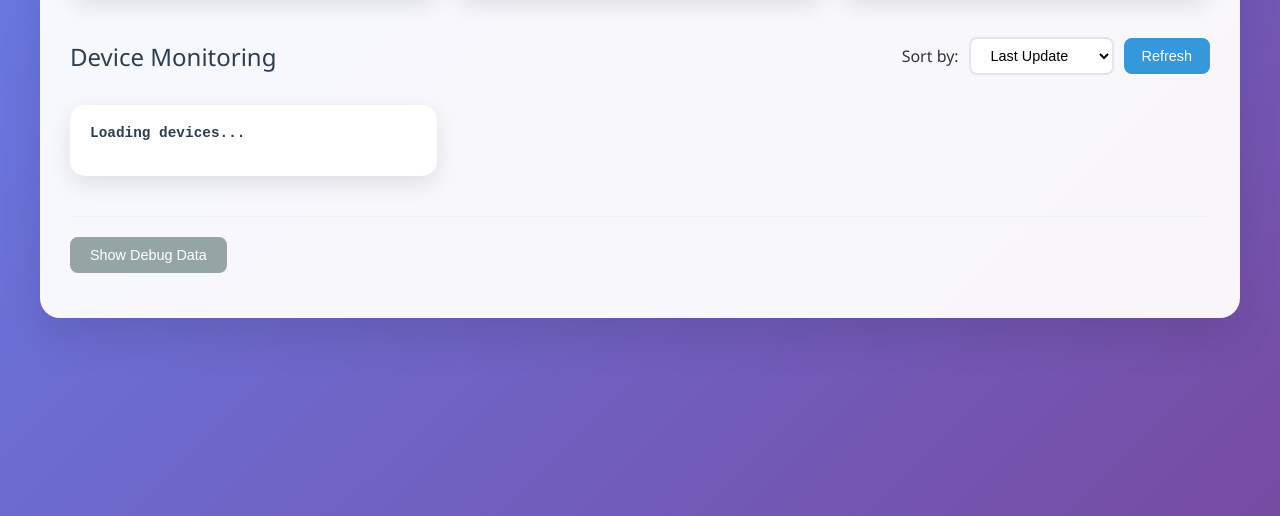
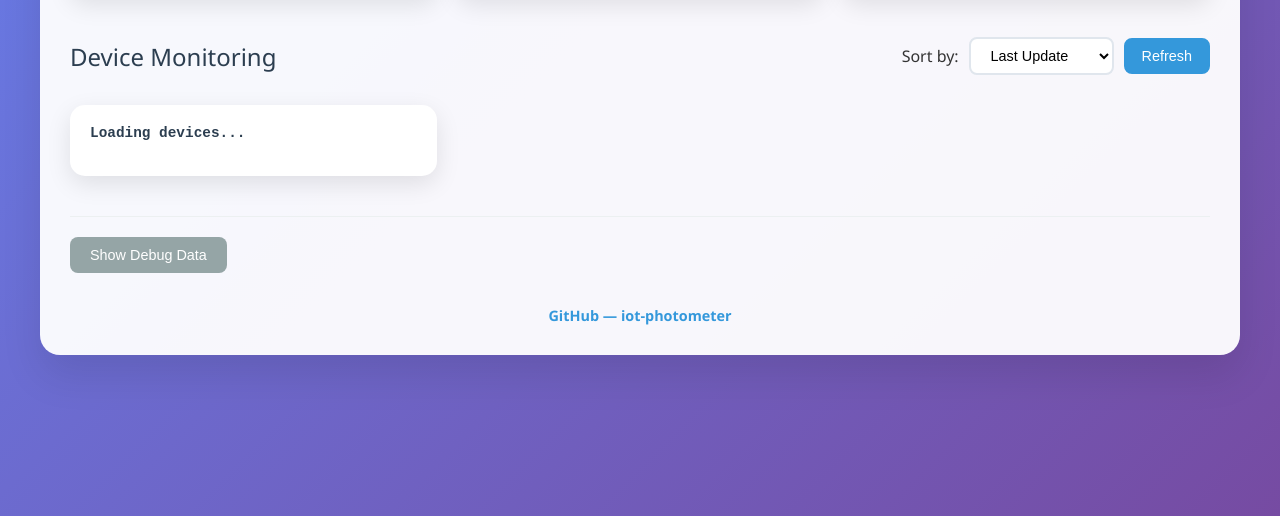
Before and after one commit to alheir/iot-photometer, a plain HTML site: page public/index.html in a window 1280 px wide. Shown: the part 284-800 px from the top of the page. Drawn offline with Linux system fonts and the light colour scheme; a script that the page names is missing.

Commit message:
Add footer with project repository link and style adjustments

```diff
--- a/public/index.html
+++ b/public/index.html
@@ -53,6 +53,13 @@
             <button class="debug-toggle" id="debugToggle">Show Debug Data</button>
             <div class="debug-content" id="debugRaw"></div>
         </div>
+
+        <!-- Add project repo link for quick access -->
+        <footer class="repo-footer">
+            <a href="https://github.com/alheir/iot-photometer" target="_blank" rel="noopener noreferrer">
+                GitHub — iot-photometer
+            </a>
+        </footer>
     </div>
 
     <script src="config.js"></script>
--- a/public/style.css
+++ b/public/style.css
@@ -264,6 +264,21 @@ body.dark .debug-content { background: #111; color: #66ffa6; }
     font-size: 0.85rem;
 }
 
+.repo-footer {
+    text-align: center;
+    margin-top: 18px;
+    font-size: 0.9rem;
+    color: #7f8c8d;
+}
+.repo-footer a {
+    color: #3498db;
+    text-decoration: none;
+    font-weight: 600;
+}
+.repo-footer a:hover {
+    text-decoration: underline;
+}
+
 @media (max-width: 768px) {
     body {
         padding: 10px;
```
